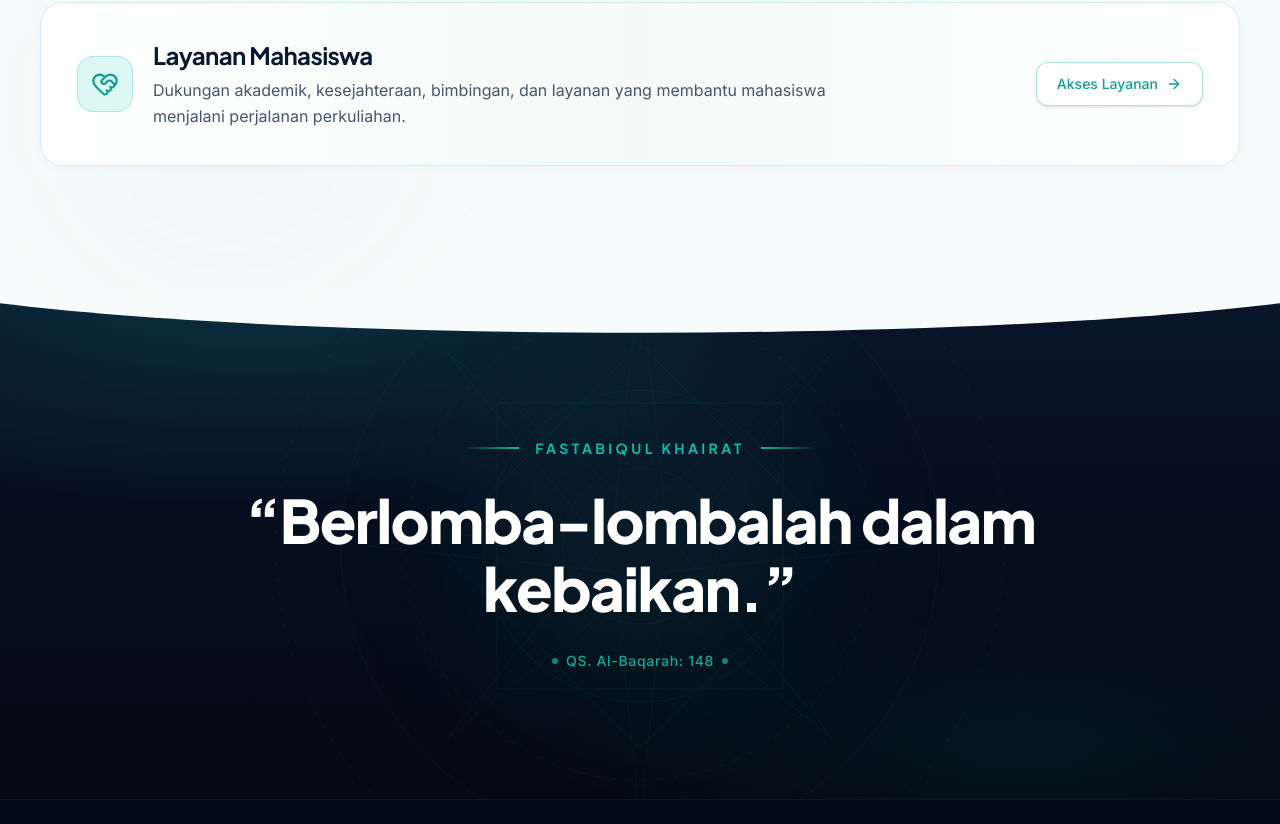
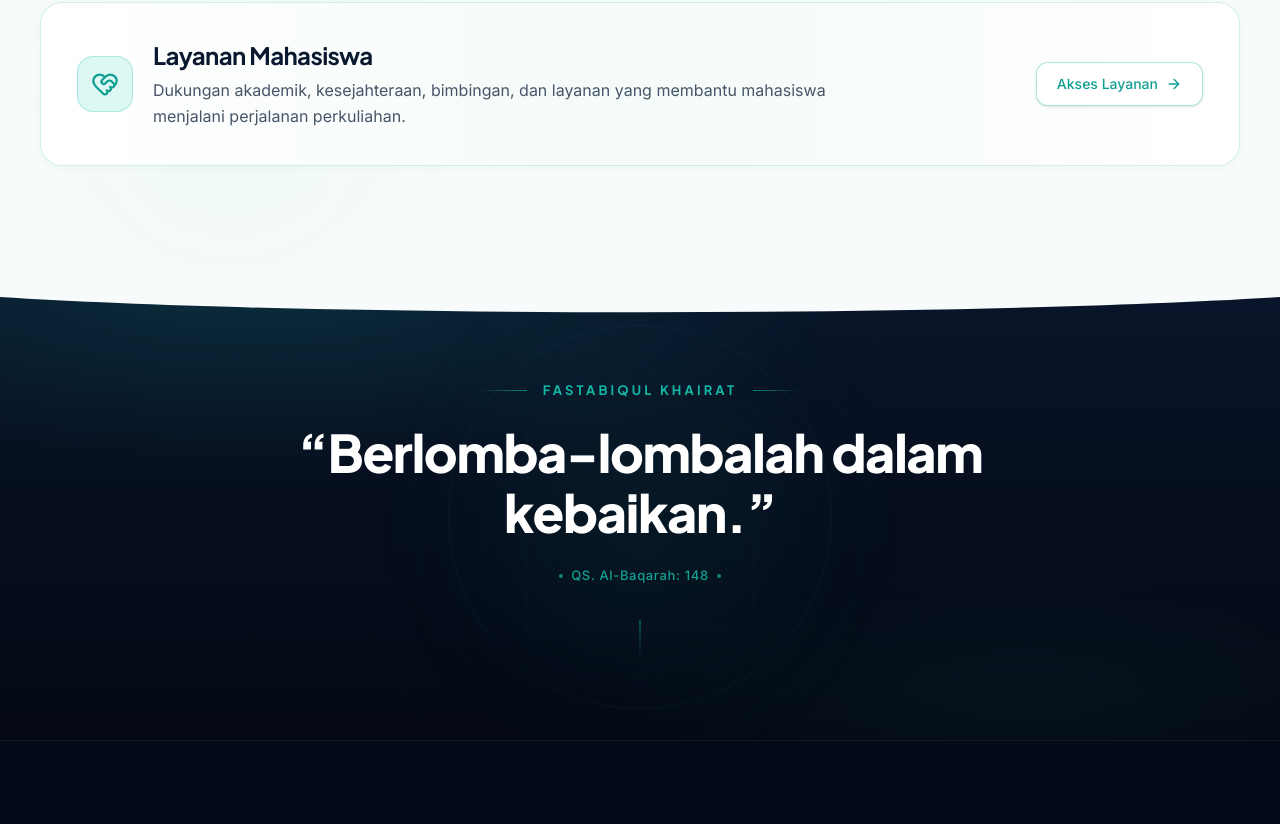
Before and after one commit to aprilliobintang284/landingpage-sibermu, a Next.js app: page / in a window 1280 px wide. Shown: the part 1596-2420 px from the top of the page. Built offline with nearby package versions, Linux system fonts and the light colour scheme.

Commit message:
feat(fastabiqul): final polish with compact vertical height, shallow curved transition, single subtle orbit visual anchor, and downward bridge line to AIK

```diff
--- a/components/FastabiqulKhairat.tsx
+++ b/components/FastabiqulKhairat.tsx
@@ -7,75 +7,67 @@ export default function FastabiqulKhairat() {
   return (
     <section
       id="fastabiqul-khairat"
-      className="relative pt-24 pb-20 sm:pt-32 sm:pb-28 md:pt-36 md:pb-32 bg-gradient-to-b from-[#09152A] via-[#060E1D] to-[#040914] overflow-hidden flex items-center justify-center text-center"
+      className="relative pt-16 pb-14 sm:pt-20 sm:pb-18 md:pt-22 md:pb-20 bg-gradient-to-b from-[#09152A] via-[#060E1D] to-[#040914] overflow-hidden flex flex-col items-center justify-center text-center"
     >
-      {/* 1. Organic Soft Arc Transition from Kemahasiswaan (#F8FBFB) */}
+      {/* 1. Compact Organic Soft Arc Transition from Kemahasiswaan (#F8FBFB) */}
       <div className="absolute top-0 left-0 right-0 w-full overflow-hidden leading-none pointer-events-none z-20">
         <svg
-          viewBox="0 0 1440 60"
+          viewBox="0 0 1440 36"
           fill="none"
           xmlns="http://www.w3.org/2000/svg"
-          className="w-full h-7 sm:h-11 md:h-14 block text-[#F8FBFB]"
+          className="w-full h-4 sm:h-6 md:h-7 block text-[#F8FBFB]"
           preserveAspectRatio="none"
         >
           <path
-            d="M0,0 L1440,0 L1440,10 C1080,52 360,52 0,10 Z"
+            d="M0,0 L1440,0 L1440,4 C1080,30 360,30 0,4 Z"
             fill="currentColor"
           />
         </svg>
       </div>
 
-      {/* 2. Flowing Ambient Turquoise Glow originating from top-left (Kemahasiswaan connector) */}
+      {/* 2. Flowing Ambient Turquoise Glow originating from top-left */}
       <div
         className="absolute inset-0 pointer-events-none z-0"
         style={{
           background:
-            "radial-gradient(ellipse 70% 60% at 20% 0%, rgba(20, 184, 166, 0.16), transparent 70%), radial-gradient(ellipse 55% 45% at 80% 90%, rgba(15, 159, 145, 0.08), transparent 65%)",
+            "radial-gradient(ellipse 65% 55% at 20% 0%, rgba(20, 184, 166, 0.14), transparent 70%), radial-gradient(ellipse 50% 40% at 80% 90%, rgba(15, 159, 145, 0.06), transparent 65%)",
         }}
       />
 
-      {/* 3. Refined Atmospheric Islamic Geometric Watermark */}
+      {/* 3. Single Atmospheric Geometric Motif & Circular Orbit (Very Low Opacity) */}
       <div className="absolute inset-0 pointer-events-none flex items-center justify-center z-0 overflow-hidden">
         <motion.div
           initial={{ opacity: 0, scale: 0.96 }}
           whileInView={{ opacity: 1, scale: 1 }}
           viewport={{ once: true }}
-          transition={{ duration: 1.1, ease: "easeOut" }}
-          className="relative w-[500px] h-[500px] sm:w-[680px] sm:h-[680px] md:w-[780px] md:h-[780px] flex items-center justify-center"
+          transition={{ duration: 1.0, ease: "easeOut" }}
+          className="relative w-[420px] h-[420px] sm:w-[580px] sm:h-[580px] md:w-[680px] md:h-[680px] flex items-center justify-center"
         >
           {/* Subtle soft focal glow in center */}
-          <div className="absolute w-64 h-64 sm:w-80 sm:h-80 rounded-full bg-[#14B8A6]/[0.08] blur-[80px]" />
+          <div className="absolute w-56 h-56 sm:w-72 sm:h-72 rounded-full bg-[#14B8A6]/[0.06] blur-[70px]" />
+
+          {/* Thin circular visual anchor orbit */}
+          <div className="absolute w-64 h-64 sm:w-80 sm:h-80 md:w-96 md:h-96 rounded-full border border-[#14B8A6]/[0.07]" />
 
           <svg
             viewBox="0 0 600 600"
-            className="w-full h-full stroke-[#14B8A6] fill-none opacity-[0.045]"
-            strokeWidth="1.2"
+            className="w-full h-full stroke-[#14B8A6] fill-none opacity-[0.028]"
+            strokeWidth="1"
           >
-            {/* Concentric harmonic rings */}
-            <circle cx="300" cy="300" r="280" strokeDasharray="3 9" />
-            <circle cx="300" cy="300" r="230" strokeWidth="0.8" />
-            <circle cx="300" cy="300" r="180" strokeDasharray="5 7" />
-            <circle cx="300" cy="300" r="120" strokeWidth="1" />
-            <circle cx="300" cy="300" r="60" strokeWidth="0.8" />
+            {/* Harmonic rings */}
+            <circle cx="300" cy="300" r="260" strokeDasharray="3 9" />
+            <circle cx="300" cy="300" r="200" />
+            <circle cx="300" cy="300" r="140" strokeDasharray="4 6" />
 
-            {/* 8-pointed star rosette (Islamic geometric motif) */}
-            <rect x="190" y="190" width="220" height="220" rx="3" />
+            {/* Single 8-pointed star motif */}
+            <rect x="200" y="200" width="200" height="200" rx="3" />
             <rect
-              x="190"
-              y="190"
-              width="220"
-              height="220"
+              x="200"
+              y="200"
+              width="200"
+              height="200"
               rx="3"
               transform="rotate(45 300 300)"
-            />
-            <polygon
-              points="300,90 320,280 510,300 320,320 300,510 280,320 90,300 280,280"
-              strokeWidth="0.8"
-            />
-            <polygon
-              points="300,90 320,280 510,300 320,320 300,510 280,320 90,300 280,280"
-              transform="rotate(45 300 300)"
-              strokeWidth="0.8"
             />
           </svg>
         </motion.div>
@@ -85,41 +77,52 @@ export default function FastabiqulKhairat() {
       <div className="max-w-4xl mx-auto px-5 sm:px-8 relative z-10">
         {/* Eyebrow: FASTABIQUL KHAIRAT */}
         <motion.div
-          initial={{ opacity: 0, y: 12 }}
+          initial={{ opacity: 0, y: 10 }}
           whileInView={{ opacity: 1, y: 0 }}
           viewport={{ once: true }}
-          transition={{ duration: 0.55 }}
-          className="flex items-center justify-center gap-3 sm:gap-4 mb-5 sm:mb-7"
+          transition={{ duration: 0.5 }}
+          className="flex items-center justify-center gap-3 sm:gap-4 mb-4 sm:mb-6"
         >
-          <span className="w-8 sm:w-14 h-[1.5px] bg-gradient-to-r from-transparent to-[#14B8A6]" />
-          <span className="font-heading text-xs sm:text-[13px] md:text-sm font-bold uppercase tracking-[0.24em] text-[#14B8A6]">
+          <span className="w-8 sm:w-12 h-[1px] bg-gradient-to-r from-transparent to-[#14B8A6]/70" />
+          <span className="font-heading text-xs sm:text-[13px] font-bold uppercase tracking-[0.24em] text-[#14B8A6]">
             Fastabiqul Khairat
           </span>
-          <span className="w-8 sm:w-14 h-[1.5px] bg-gradient-to-l from-transparent to-[#14B8A6]" />
+          <span className="w-8 sm:w-12 h-[1px] bg-gradient-to-l from-transparent to-[#14B8A6]/70" />
         </motion.div>
 
         {/* Quote: Primary Focal Point */}
         <motion.h2
-          initial={{ opacity: 0, y: 16 }}
+          initial={{ opacity: 0, y: 14 }}
           whileInView={{ opacity: 1, y: 0 }}
           viewport={{ once: true }}
-          transition={{ duration: 0.65, delay: 0.1 }}
-          className="font-heading font-extrabold text-3xl sm:text-5xl md:text-[54px] lg:text-[60px] text-white tracking-tight leading-[1.2] sm:leading-[1.14] max-w-4xl mx-auto mb-6 sm:mb-7"
+          transition={{ duration: 0.6, delay: 0.1 }}
+          className="font-heading font-extrabold text-3xl sm:text-4xl md:text-5xl lg:text-[52px] text-white tracking-tight leading-[1.2] sm:leading-[1.15] max-w-3xl mx-auto mb-5 sm:mb-6"
         >
           “Berlomba-lombalah dalam kebaikan.”
         </motion.h2>
 
         {/* Citation: Pure & Refined */}
         <motion.div
-          initial={{ opacity: 0, y: 10 }}
+          initial={{ opacity: 0, y: 8 }}
           whileInView={{ opacity: 1, y: 0 }}
           viewport={{ once: true }}
-          transition={{ duration: 0.55, delay: 0.2 }}
-          className="flex items-center justify-center gap-2 text-xs sm:text-sm font-medium tracking-wider text-slate-400"
+          transition={{ duration: 0.5, delay: 0.18 }}
+          className="flex items-center justify-center gap-2 text-xs sm:text-[13px] font-medium tracking-wider text-slate-400"
         >
-          <span className="w-1.5 h-1.5 rounded-full bg-[#14B8A6]/70" />
-          <span className="text-[#14B8A6]/90 font-medium">QS. Al-Baqarah: 148</span>
-          <span className="w-1.5 h-1.5 rounded-full bg-[#14B8A6]/70" />
+          <span className="w-1 h-1 rounded-full bg-[#14B8A6]/70" />
+          <span className="text-[#14B8A6]/85 font-medium">QS. Al-Baqarah: 148</span>
+          <span className="w-1 h-1 rounded-full bg-[#14B8A6]/70" />
+        </motion.div>
+
+        {/* 5. Delicate Bridge Line leading toward AIK Section */}
+        <motion.div
+          initial={{ opacity: 0, scaleY: 0 }}
+          whileInView={{ opacity: 1, scaleY: 1 }}
+          viewport={{ once: true }}
+          transition={{ duration: 0.6, delay: 0.25 }}
+          className="flex flex-col items-center mt-7 sm:mt-9 pointer-events-none"
+        >
+          <div className="w-[1.5px] h-8 sm:h-10 bg-gradient-to-b from-[#14B8A6]/40 via-[#14B8A6]/15 to-transparent rounded-full" />
         </motion.div>
       </div>
     </section>
```
